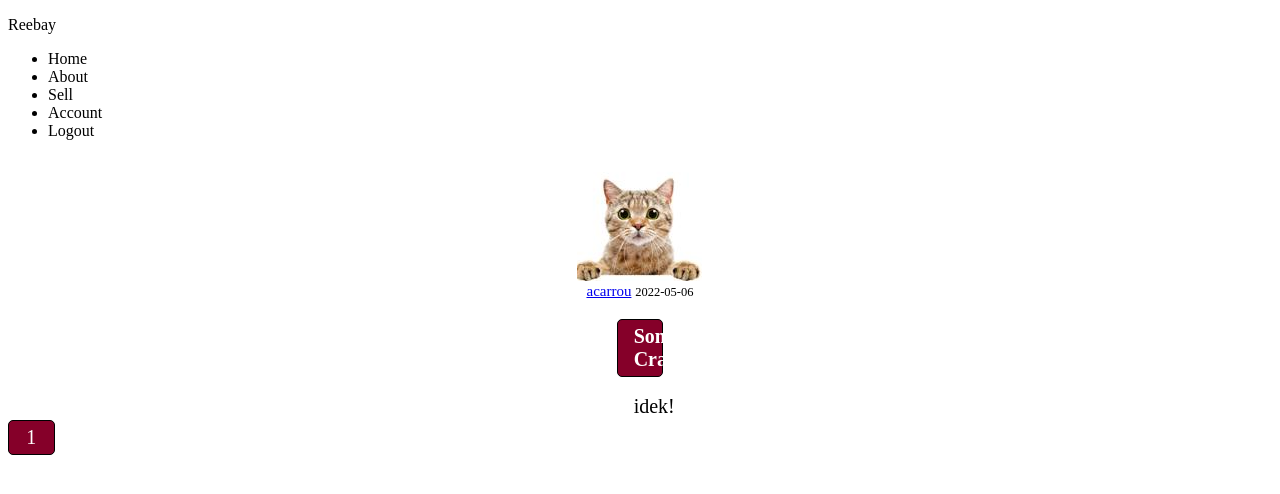
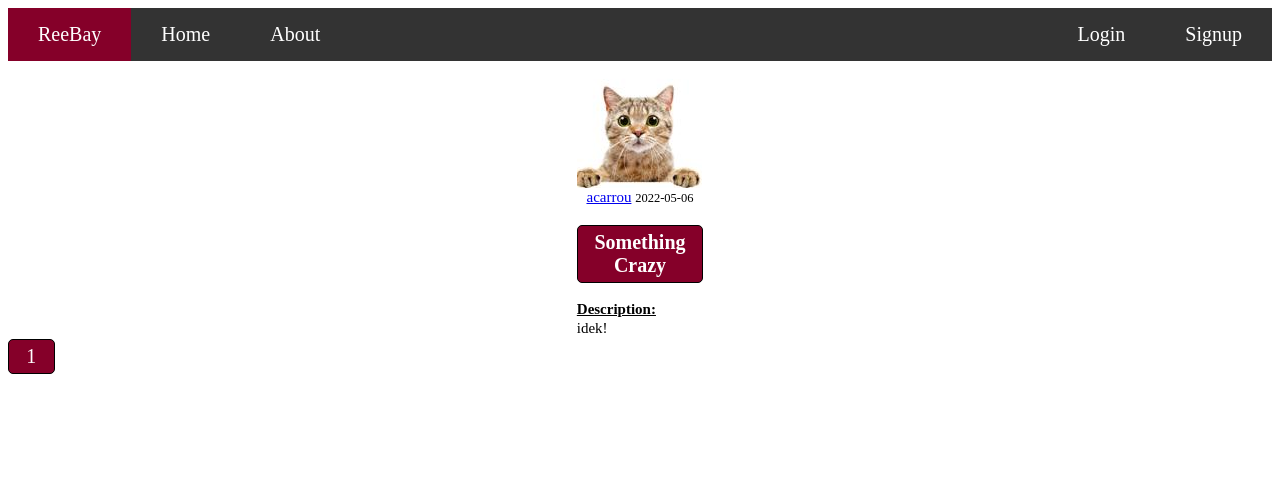
Before and after one commit to marymarkart/CMPE131-02-Team5, a Flask app: page /home in a window 1280 px wide. Shown: the top 494 px of the page. Run offline with Flask 2, Linux system fonts and the light colour scheme; data comes from the database, SQL or seed files in the repository; both versions use the stored data as it was after the commit.

Commit message:
Worked on CSS and layout of home screen and posts screen

```diff
--- a/flask_project_T5/project/routes.py
+++ b/flask_project_T5/project/routes.py
@@ -13,7 +13,7 @@ from flask_login import login_user, current_user, logout_user, login_required
 @app.route("/home")
 def home():
     page = request.args.get('page', 1, type=int)
-    posts = Post.query.order_by(Post.date_posted.desc()).paginate(page=page, per_page=7)
+    posts = Post.query.order_by(Post.date_posted.desc()).paginate(page=page, per_page=5)
     return render_template('home.html', posts=posts)
 
 
@@ -107,6 +107,21 @@ def account():
                            image_file=image_file, form=form)
 
 
+@app.route("/account/<int:user_id>/delete", methods=['GET','POST'])
+def delete_account(user_id):
+        try:
+            logout_user()
+            account = User.query.get_or_404(user_id)
+            posts = Post.query.get_or_404(user_id)
+            db.session.delete(account)
+            db.session.delete(posts)
+            db.session.commit()
+        except:
+            abort(404)
+        flash('Your account has been deleted!', 'success')
+        return redirect(url_for('home'))
+
+
 @app.route("/post/new", methods=['GET', 'POST'])
 @login_required
 def new_post():
--- a/flask_project_T5/project/static/splash.css
+++ b/flask_project_T5/project/static/splash.css
@@ -1,5 +1,50 @@
 h1 {
     text-align: center;
+}
+
+.defaultnavbar {
+    background-color: #333;
+    overflow: hidden;
+    position: sticky;
+    top: 0;
+}
+
+.defaultnavbar a {
+    float: left;
+    color: white;
+    text-align: center;
+    text-decoration: none;
+    padding: 15px 30px;
+    font-size: 20px;
+    transition-duration: 0.5s;
+}
+
+.defaultnavbar a.splash {
+    background-color: #850029;
+    color: white;
+}
+
+.defaultnavbar a.splash:hover {
+    background-color: white;
+    color: #850029;
+}
+
+.defaultnavbar a:hover {
+    background-color: white;
+    color: black;
+}
+
+.usernavbar {
+    float: right;
+}
+
+.usernavbar a.exit {
+    color: #ff0000;
+}
+
+.usernavbar a.exit:hover {
+    background-color: #cc0000;
+    color: white;
 }
 
 .button {
@@ -11,7 +56,9 @@ h1 {
     text-decoration: none;
     font-size: 20px;
     padding: 5px 16px;
-    width: 10%;
+    width: 100%;
+    max-width: 290px;
+    box-sizing: border-box;
     display: block;
     margin: 10px auto;
     transition-duration: 0.5s;
@@ -32,21 +79,17 @@ h1 {
 }
 
 .field {
-    width: 10%;
+    width: 18%;
     margin: 10px auto;
     padding: 10px;
     border: 1px solid #850029;
     border-radius: 5px;
-    text-align: center;
-    text-decoration: none;
-    font-size: 20px;
-    display: block;
     transition-duration: 0.5s;
 }
 
 .image {
-    margin: 2px auto;
-    border-radius: 2px;
+    margin: 1px auto;
+    border-radius: 1px;
     text-align: center;
     text-decoration: none;
     display: block;
@@ -54,14 +97,33 @@ h1 {
 }
 
 .post-text {
-    width: 10%;
+    width: 100%;
     margin: 2px auto;
     border-radius: 2px;
-    text-align: center;
+    text-align: left;
     text-decoration: none;
-    font-size: 20px;
+    font-size: 15px;
     display: block;
     transition-duration: 0.5s;
+}
+
+.description{
+    width: 100%;
+    margin: 2px auto;
+    border-radius: 2px;
+    text-align: left;
+    text-decoration: none;
+    font-size: 15px;
+    display: block;
+    font-weight: bold;
+    transition-duration: 0.5s;
+    text-decoration: underline;
+    text-decoration-color: black;
+}
+
+.userinfo{
+    align-items: center;
+    text-align: center;
 }
 
 .text {
--- a/flask_project_T5/project/templates/account.html
+++ b/flask_project_T5/project/templates/account.html
@@ -44,11 +44,13 @@
                     {{ form.picture(class="form-control-file") }}
                     {% if form.picture.errors %}
                         {% for error in form.picture.errors %}
-                            <span class="text-danger">{{ error }}</span></br>
+                            <span class="text-danger">{{ error }}</span><br>
                         {% endfor %}
                     {% endif %}
                 </div>
             </fieldset>
+                      <h5 class="text" id="deleteModalLabel">Delete Account?</h5>
+                      <a class="button" href="{{ url_for('delete_account', user_id=current_user.id) }}">Delete Account</a>
             <div class="form-group">
                 {{ form.submit(class="button") }}
             </div>
--- a/flask_project_T5/project/templates/create_post.html
+++ b/flask_project_T5/project/templates/create_post.html
@@ -45,13 +45,13 @@
                     {{ form.item_price(class="form-control form-control-lg") }}
                 {% endif %}
             </div>
-        </br>
+        <br>
             <div class="form-group">
                 {{ form.item_picture.label() }}
                 {{ form.item_picture(class="form-control-file") }}
                 {% if form.item_picture.errors %}
                     {% for error in form.item_picture.errors %}
-                        <span class="text-danger">{{ error }}</span></br>
+                        <span class="text-danger">{{ error }}</span><br>
                     {% endfor %}
                 {% endif %}
             </div>
--- a/flask_project_T5/project/templates/home.html
+++ b/flask_project_T5/project/templates/home.html
@@ -9,8 +9,9 @@
               <small class="text-muted">{{ post.date_posted.strftime('%Y-%m-%d') }}</small>
             </div>
             <h2><a class="button" href="{{ url_for('post', post_id=post.id) }}">{{ post.title }}</a></h2>
-            <p class="post-text">{{ post.content }}</p>
           </div>
+          <p class = "description">Description: </p>
+          <p class="post-text">{{ post.content }}</p>
         </article>
     {% endfor %}
     {% for page_num in posts.iter_pages(left_edge=1, right_edge=1, left_current=1, right_current=2) %}
--- a/flask_project_T5/project/templates/layout.html
+++ b/flask_project_T5/project/templates/layout.html
@@ -16,18 +16,26 @@
 </head>
 <body>
     <header class="site-header">
-      <nav class="navbar navbar-expand-md navbar-dark bg-steel fixed-top">
-        <div class="container">
-          <p>Reebay</p>
-        </div>
-        <ul>
-          <li><a href: "">Home</li>
-          <li><a href: "">About</li>
-          <li><a href: "">Sell</li>
-          <li><a href: "">Account</li>
-          <li><a href: "">Logout</li>
-        </ul>
-      </nav>
+        <nav class="navbar">
+            <div class="collapse navbar-collapse" id="navbarToggle">
+                <div class="defaultnavbar">
+                    <a class="splash" href="/">ReeBay</a>
+                    <a href="{{ url_for('home') }}">Home</a>
+                    <a href="{{ url_for('about') }}">About</a>
+                    <!-- Navbar Right Side -->
+                    <div class="usernavbar">
+                        {% if current_user.is_authenticated %}
+                        <a href="{{ url_for('new_post') }}">Sell</a>
+                        <a href="{{ url_for('account') }}">Account</a>
+                        <a class="exit" href="{{ url_for('logout') }}">Logout</a>
+                        {% else %}
+                        <a href="{{ url_for('login') }}">Login</a>
+                        <a href="{{ url_for('signup') }}">Signup</a>
+                        {% endif %}
+                    </div>
+                </div>
+            </div>
+        </nav>
     </header>
     <main role="main" class="container">
       <div class="row">
@@ -43,12 +51,6 @@
           {% endwith %}
           {% block content %}{% endblock %}
         </div>
-        <div class="col-md-4">
-          <div class="content-section">
-              </ul>
-            </p>
-          </div>
-        </div>
       </div>
     </main>
 </body>
--- a/flask_project_T5/project/templates/user_posts.html
+++ b/flask_project_T5/project/templates/user_posts.html
@@ -10,7 +10,7 @@
               <small class="post-text">{{ post.date_posted.strftime('%Y-%m-%d') }}</small>
             </div>
             <h2><a class="button" href="{{ url_for('post', post_id=post.id) }}">{{ post.title }}</a></h2>
-            <p class="post-text">{{ post.content }}</p>
+            <p class="post-text-user-post">{{ post.content }}</p>
           </div>
         </article>
     {% endfor %}
--- a/flask_project_T5/run.py
+++ b/flask_project_T5/run.py
@@ -1,4 +1,7 @@
 from project import app
 
+
 if __name__ == '__main__':
+    from project import db
+    db.create_all()
     app.run(debug=True)
```
Also changed, not shown: flask_project_T5/project/forms.py (+0 -18 lines), flask_project_T5/project/templates/post.html (+18 -14 lines), flask_project_T5/project/site.db, flask_project_T5/project/static/profile_pics/5f8b7b1605a63a69.png (added), flask_project_T5/project/static/profile_pics/bda4542ce4c10ae8.jpg (added), 1 other file.
